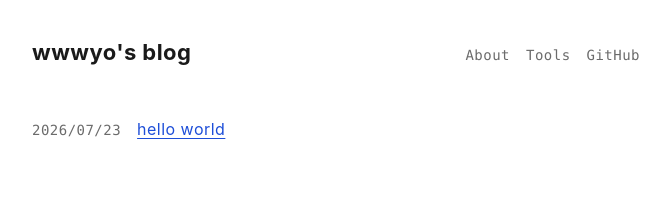
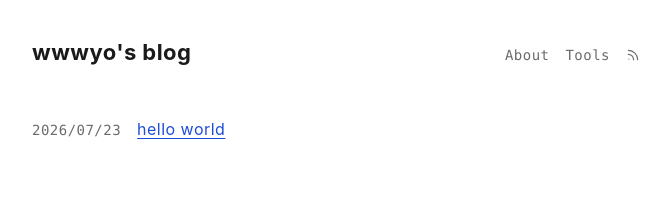
Before and after one commit to wwwyo/wwwyo, an Astro site: page / in a window 1280 px wide. Shown: the whole page, without its empty margins (304-974 px from the left). Built offline with nearby package versions, Linux system fonts and the light colour scheme; Astro itself is replaced by a stand-in of ours.

Commit message:
style: ヘッダーに RSS アイコンを追加し GitHub リンクを削除
RSS の購読導線がなかったため右端にアイコンで追加。GitHub は About から辿れるためナビから外す

```diff
--- a/src/layouts/Base.astro
+++ b/src/layouts/Base.astro
@@ -42,7 +42,13 @@ const canonicalURL = new URL(Astro.url.pathname, Astro.site);
         <nav class="site-nav">
           <a href="/about">About</a>
           <a href="https://tools.wwwyo.dev">Tools</a>
-          <a href="https://github.com/wwwyo">GitHub</a>
+          <a href="/rss.xml" class="rss-link" aria-label="RSS">
+            <svg xmlns="http://www.w3.org/2000/svg" width="14" height="14" viewBox="0 0 24 24" fill="none" stroke="currentColor" stroke-width="2" stroke-linecap="round" stroke-linejoin="round" aria-hidden="true">
+              <path d="M4 11a9 9 0 0 1 9 9" />
+              <path d="M4 4a16 16 0 0 1 16 16" />
+              <circle cx="5" cy="19" r="1" fill="currentColor" stroke="none" />
+            </svg>
+          </a>
         </nav>
       </header>
       <main>
@@ -108,6 +114,11 @@ const canonicalURL = new URL(Astro.url.pathname, Astro.site);
     color: var(--primary);
   }
 
+  .rss-link {
+    display: inline-flex;
+    align-self: center;
+  }
+
   main {
     padding: var(--spacing-md) 0 var(--spacing-xl);
   }
```
